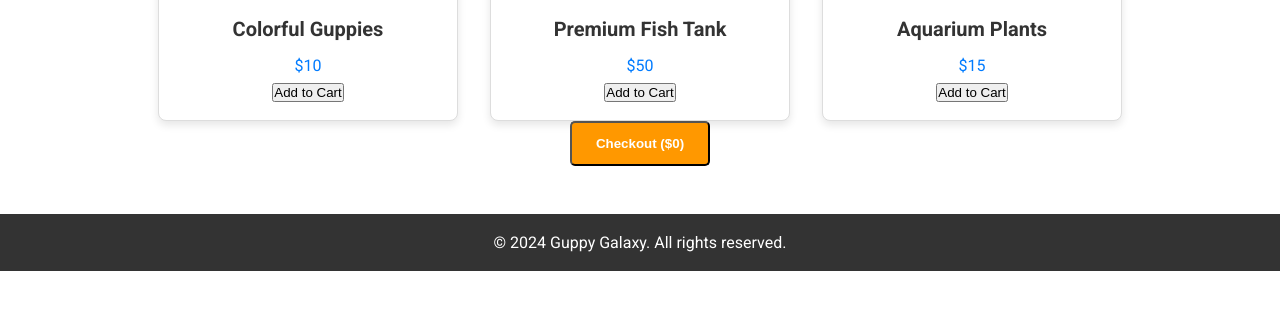
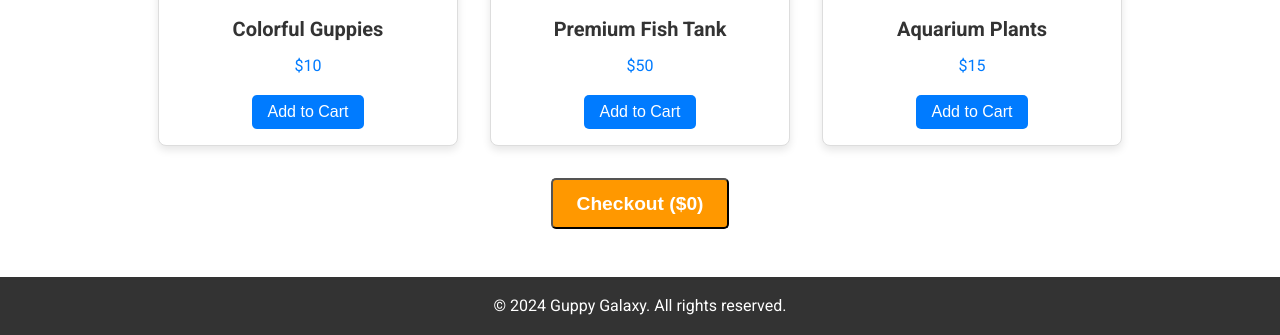
Before and after one commit to bbm202323/fishstore, a plain HTML site: page index.html in a window 1280 px wide. Shown: the part 879-1214 px from the top of the page. Before the commit the page ends 1150 px from the top, so only its background shows below. Drawn offline with Linux system fonts and the light colour scheme.

Commit message:
Update styles.css

```diff
--- a/styles.css
+++ b/styles.css
@@ -4,6 +4,29 @@
   padding: 0;
   box-sizing: border-box;
 }
+
+/* Button Styles for Cart */
+.product button {
+  margin-top: 1rem;
+  background: #007BFF;
+  color: #fff;
+  border: none;
+  padding: 0.5rem 1rem;
+  border-radius: 5px;
+  cursor: pointer;
+  font-size: 1rem;
+}
+
+.product button:hover {
+  background: #0056b3;
+}
+
+#checkout-btn {
+  margin-top: 2rem;
+  font-size: 1.2rem;
+}
+
+
 
 body {
   font-family: 'Roboto', sans-serif;
```
